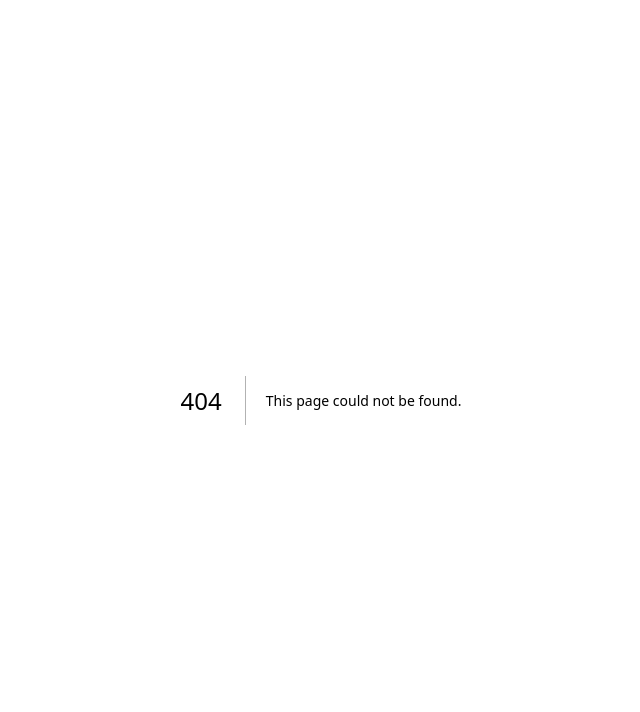
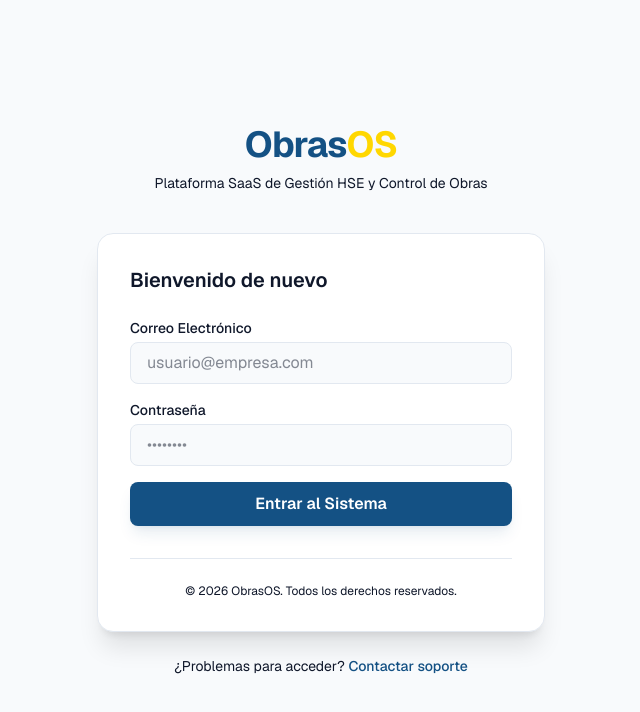
Before and after one commit to OmarVenturaP/obras-os, a Next.js app: page /login in a window 1280 px wide. Before the commit this address had no page. Shown: the top 712 px of the page, without its empty margins (319-959 px from the left). Built offline with nearby package versions, Linux system fonts and the light colour scheme; no server answers.

Commit message:
feat: implementation of login page design

```diff
--- /dev/null
+++ b/src/app/login/page.js
@@ -0,0 +1,112 @@
+"use client"
+
+import { useState } from 'react'
+import { supabase } from '@/lib/supabase'
+
+export default function LoginPage() {
+  const [email, setEmail] = useState('')
+  const [password, setPassword] = useState('')
+  const [loading, setLoading] = useState(false)
+  const [error, setError] = useState(null)
+
+  const handleLogin = async (e) => {
+    e.preventDefault()
+    setLoading(true)
+    setError(null)
+
+    const { data, error } = await supabase.auth.signInWithPassword({
+      email,
+      password,
+    })
+
+    if (error) {
+      setError(error.message)
+      setLoading(false)
+    } else {
+      // Supabase RLS will handle company isolation automatically
+      // based on the user's role and id_empresa in the database
+      window.location.href = '/dashboard'
+    }
+  }
+
+  return (
+    <div className="min-h-screen flex items-center justify-center bg-[var(--background)] p-4">
+      {/* Background decoration */}
+      <div className="absolute inset-0 overflow-hidden -z-10">
+        <div className="absolute -top-[10%] -left-[10%] w-[40%] h-[40%] rounded-full bg-primary/5 blur-3xl opacity-50" />
+        <div className="absolute top-[60%] left-[70%] w-[40%] h-[40%] rounded-full bg-accent/5 blur-3xl opacity-50" />
+      </div>
+
+      <div className="w-full max-w-md">
+        <div className="text-center mb-10">
+          <h1 className="text-4xl font-bold tracking-tight text-primary mb-2">
+            Obras<span className="text-accent">OS</span>
+          </h1>
+          <p className="text-muted-foreground text-sm">
+            Plataforma SaaS de Gestión HSE y Control de Obras
+          </p>
+        </div>
+
+        <div className="bg-card border border-border shadow-xl rounded-2xl p-8 backdrop-blur-sm">
+          <h2 className="text-xl font-semibold mb-6">Bienvenido de nuevo</h2>
+
+          <form onSubmit={handleLogin} className="space-y-4">
+            <div>
+              <label className="block text-sm font-medium mb-1" htmlFor="email">
+                Correo Electrónico
+              </label>
+              <input
+                id="email"
+                type="email"
+                required
+                value={email}
+                onChange={(e) => setEmail(e.target.value)}
+                className="w-full px-4 py-2 rounded-lg border border-border bg-background focus:ring-2 focus:ring-primary/20 focus:border-primary outline-none transition-all"
+                placeholder="usuario@empresa.com"
+              />
+            </div>
+
+            <div>
+              <label className="block text-sm font-medium mb-1" htmlFor="password">
+                Contraseña
+              </label>
+              <input
+                id="password"
+                type="password"
+                required
+                value={password}
+                onChange={(e) => setPassword(e.target.value)}
+                className="w-full px-4 py-2 rounded-lg border border-border bg-background focus:ring-2 focus:ring-primary/20 focus:border-primary outline-none transition-all"
+                placeholder="••••••••"
+              />
+            </div>
+
+            {error && (
+              <div className="text-sm text-red-500 bg-red-50 p-3 rounded-lg border border-red-100">
+                {error}
+              </div>
+            )}
+
+            <button
+              type="submit"
+              disabled={loading}
+              className="w-full bg-primary text-white py-2.5 rounded-lg font-semibold hover:bg-primary/90 active:scale-[0.98] transition-all disabled:opacity-50 disabled:cursor-not-allowed shadow-lg shadow-primary/10"
+            >
+              {loading ? 'Iniciando sesión...' : 'Entrar al Sistema'}
+            </button>
+          </form>
+
+          <div className="mt-8 pt-6 border-t border-border text-center">
+            <p className="text-xs text-muted-foreground">
+              &copy; {new Date().getFullYear()} ObrasOS. Todos los derechos reservados.
+            </p>
+          </div>
+        </div>
+
+        <p className="mt-6 text-center text-sm text-muted-foreground">
+          ¿Problemas para acceder? <a href="#" className="text-primary font-medium hover:underline">Contactar soporte</a>
+        </p>
+      </div>
+    </div>
+  )
+}
```
